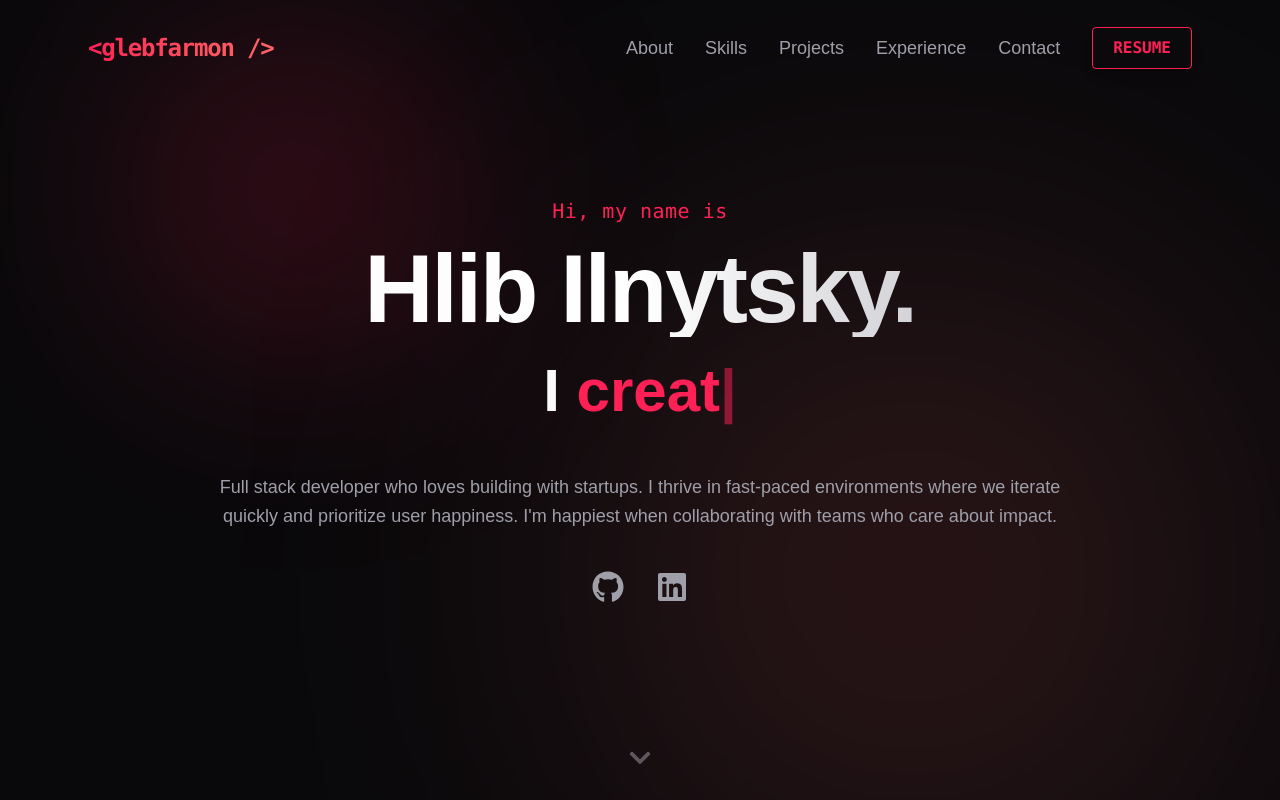
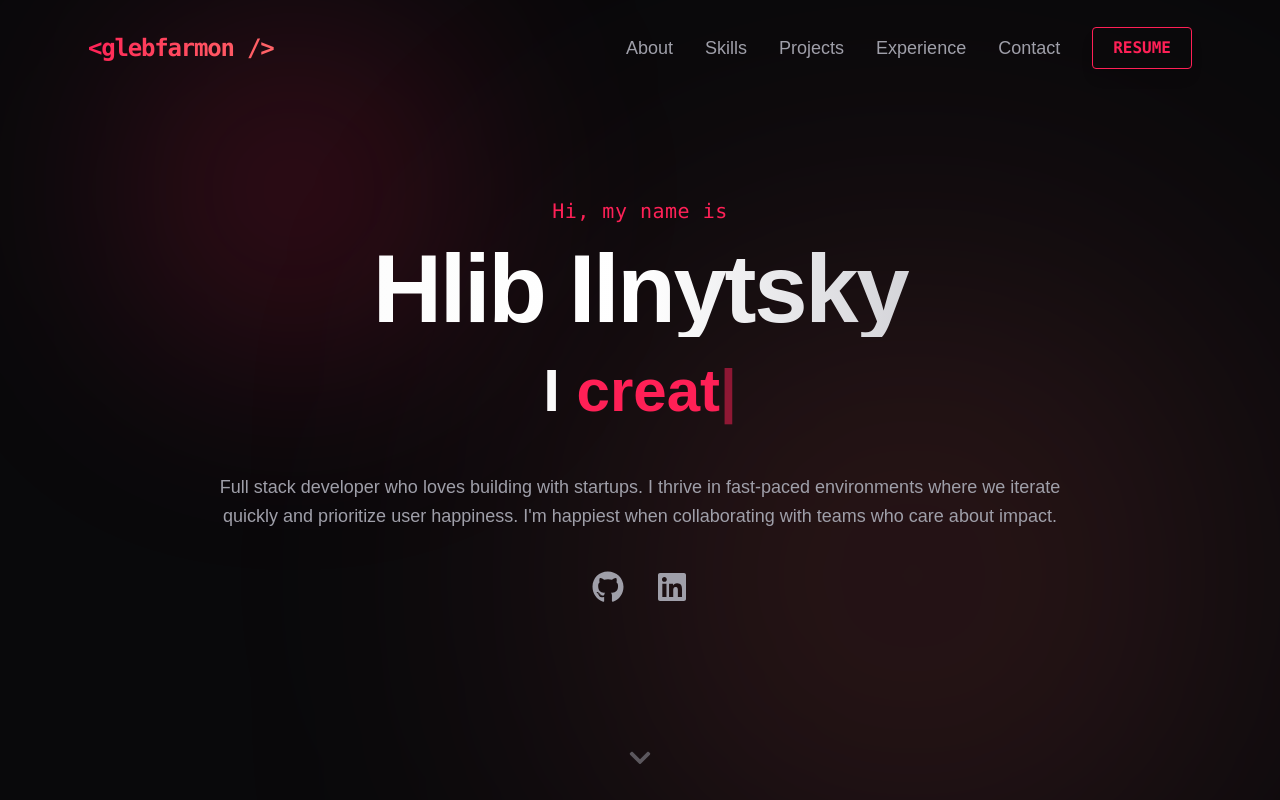
Before and after one commit to glebfarmon/cv, a React (Vite) app: page / in a window 1280 px wide. Shown: the top 800 px of the page. Built offline with nearby package versions, Linux system fonts and the light colour scheme.

Commit message:
fixed cv and seo

```diff
--- a/src/components/portfolio/hero.tsx
+++ b/src/components/portfolio/hero.tsx
@@ -36,7 +36,7 @@ const Hero = () => {
 					animate={{opacity: 1, scale: 1}}
 					transition={{delay: 0.3, type: 'spring'}}
 					className='from-foreground to-muted-foreground mb-6 bg-linear-to-r via-white bg-clip-text text-5xl font-bold tracking-tight text-transparent sm:text-7xl md:text-8xl'>
-					{personalInfo.name}.
+					{personalInfo.name}
 				</motion.h1>
 
 				{/* Dynamic Role / Typewriter */}
--- a/src/data/personal-data.ts
+++ b/src/data/personal-data.ts
@@ -6,7 +6,7 @@ export const personalInfo: PersonalInfo = {
 	email: 'glebfarmon@gmail.com',
 	linkedin: 'https://linkedin.com/in/glebfarmon',
 	github: 'https://github.com/glebfarmon',
-	resumeLink: '/CV_HLIB_INYTSKY_FULLSTACK.pdf',
+	resumeLink: '/CV_HLIB_ILNYTSKY_FULLSTACK.pdf',
 	bio: "Full stack developer who loves building with startups. I thrive in fast-paced environments where we iterate quickly and prioritize user happiness. I'm happiest when collaborating with teams who care about impact.",
 	shortBio: 'I build things for the web.'
 }
```
Also changed, not shown: 8 other files (tests, documents, lock files or other folders).
